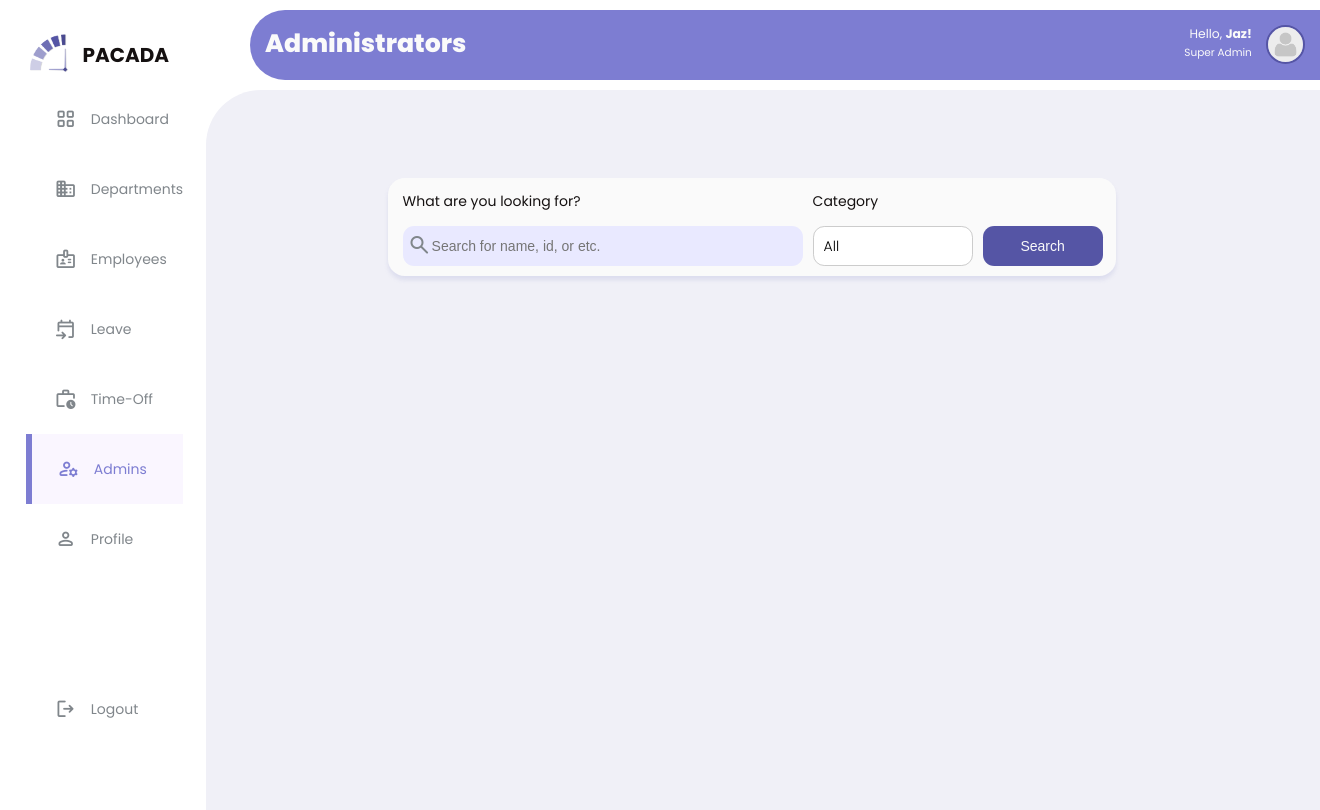
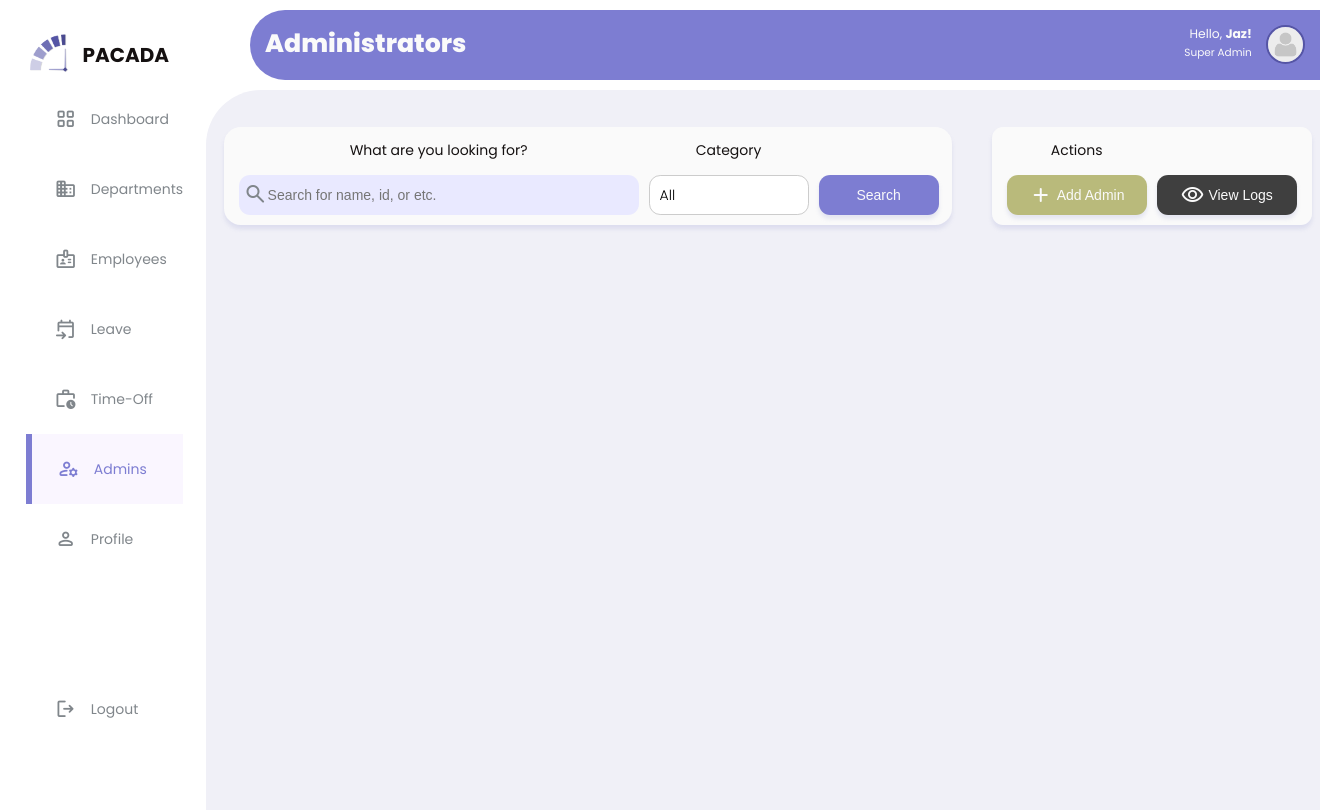
Before and after one commit to ria-kee/PACADA.2, a PHP site: page /admins.php in a window 1320 px wide. Run offline with PHP 8.4, Linux system fonts and the light colour scheme.

Commit message:
changes for admins

```diff
--- a/admins.php
+++ b/admins.php
@@ -4,7 +4,8 @@
 <link rel="stylesheet" href="https://cdnjs.cloudflare.com/ajax/libs/font-awesome/5.15.3/css/all.min.css">
 
 
-<div class="grid-container">
+<div class="body-container">
+    <div class="grid-container body-item">
         <div class="grid-item">
             <h3>What are you looking for?</h3>
         </div>
@@ -39,5 +40,22 @@
         <div class="grid-item">
             <button>Search</button>
         </div>
+    </div>
+    <div class="button-container body-item">
+        <div class="grid-item">
+            <h3>Actions</h3>
+        </div>
 
+        <div class="grid-tem"></div>
+
+        <div class="grid-item button1">
+            <span class="material-symbols-rounded">add</span>
+            <button>Add Admin</button>
         </div>
+
+        <div class="grid-item button2">
+            <span class="material-symbols-rounded">visibility</span>
+            <button>View Logs</button>
+        </div>
+    </div>
+</div>
--- a/css/style_admins.css
+++ b/css/style_admins.css
@@ -1,3 +1,118 @@
+
+.body-container{
+    display: grid;
+    grid-template-columns: auto auto;
+    grid-template-rows: auto;
+    justify-content: center;
+    gap: 40px;
+    padding: 5px;
+    margin-top: 8rem;
+    width: calc(100vw - 20rem);
+    height: min-content;
+}
+
+.body-item {
+    display: flex;
+    align-items: center;
+    justify-items: center;
+}
+
+.body-item{
+    display: flex;
+    align-items: center;
+}
+
+.button-container{
+    display: grid;
+    grid-template-columns: repeat(2, 1fr);
+    gap: 10px;
+    height: 7rem;
+    width: min-content;
+    padding: 5px;
+    border-radius: var(--border-radius-2);
+    background-color: var(--color-light);
+    padding: 10px 15px 10px 15px;
+    box-shadow: var(--box-shadow);
+
+}
+
+/*ADD ADMIN*/
+
+.button1{
+    display: flex;
+    position: relative;
+    justify-content: center;
+    background-color: var(--color-s2);
+    color: var(--color-light);
+    border-radius: var(--border-radius-2);
+    height: 40px;
+    width: 140px;
+    cursor: pointer;
+    box-shadow: var(--box-shadow);
+}
+
+.button1:hover{
+    background-color: var(--color-s1);
+    box-shadow: none;
+}
+
+.button1 button{
+    color: var(--color-light);
+    font-size: 14px;
+    font-weight: 400;
+    background-color: transparent;
+}
+
+.button1 .material-symbols-rounded{
+    color: var(--color-light);
+    margin-top:8px;
+    height: min-content;
+    margin-right: 4px;
+}
+
+.button1 span{
+    margin-top: 2px;
+}
+
+
+/*VIEW LOGS*/
+.button2{
+    display: flex;
+    position: relative;
+    justify-content: center;
+    background-color: var(--color-b3);
+    color: var(--color-light);
+    border-radius: var(--border-radius-2);
+    height: 40px;
+    width: 140px;
+    cursor: pointer;
+    box-shadow: var(--box-shadow);
+}
+
+.button2:hover{
+    background-color: var(--color-b2);
+    box-shadow: none;
+}
+
+.button2 button{
+    color: var(--color-light);
+    font-size: 14px;
+    font-weight: 400;
+    background-color: transparent;
+}
+
+.button2 .material-symbols-rounded{
+    color: var(--color-light);
+    margin-top:8px;
+    height: min-content;
+    margin-right: 4px;
+}
+
+.button2 span{
+    margin-top: 2px;
+}
+
+
 .grid-container {
     display: grid;
     grid-template-columns: repeat(3, 1fr);
@@ -6,8 +121,6 @@
     width: 52rem;
     height: 7rem;
     border-radius: var(--border-radius-3);
-    margin-left: 10rem;
-    margin-top: 12rem;
     padding: 10px 15px 10px 15px;
     box-shadow: var(--box-shadow);
 }
@@ -81,7 +194,7 @@
 }
 
 .grid-container button {
-    background-color: var(--color-p3);
+    background-color: var(--color-p1);
     color: var(--color-light);
     padding: 10px;
     border-radius: var(--border-radius-2);
@@ -89,4 +202,11 @@
     width: 120px;
     font-size: 14px;
     font-weight: 400;
+    cursor: pointer;
+    box-shadow: var(--box-shadow);
 }
+
+.grid-container button:hover{
+    background-color: var(--color-p3);
+    box-shadow: none;
+}
--- a/css/style_dashboard.css
+++ b/css/style_dashboard.css
@@ -16,6 +16,12 @@
     --color-s1: #A5A555;
     --color-s2: #B9BA7B;
     --color-s3: #E5E6CE;
+
+    --color-b1:#202020;
+    --color-b2:#2f2f2f;
+    --color-b3:#3f3f3f;
+
+
     --color-input: #80868B;
     --color-text: #151111;
     --color-caption: #7d8da1;
```
Lines whose indentation alone changed are shown as unchanged.
